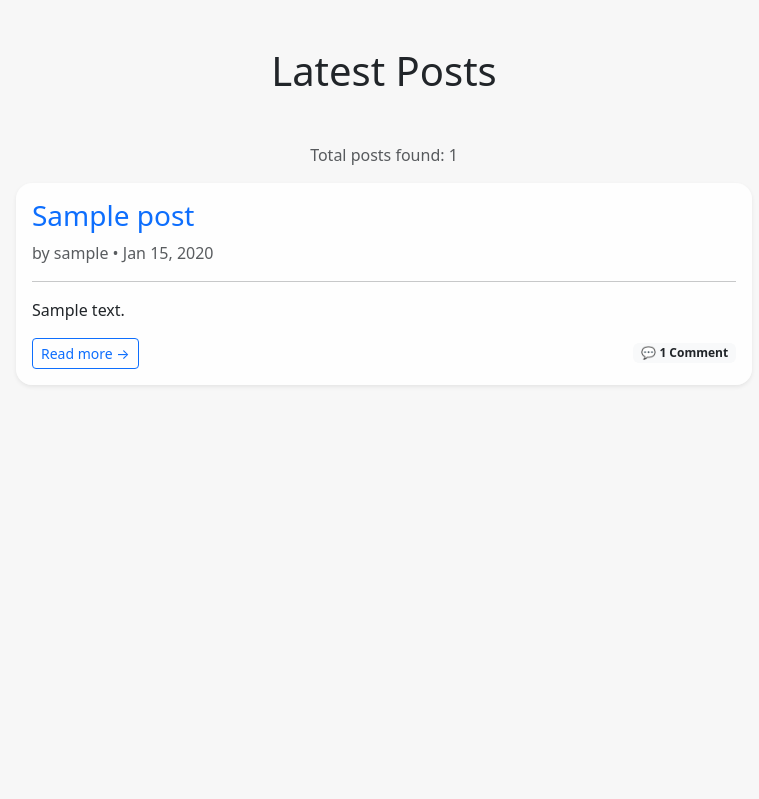
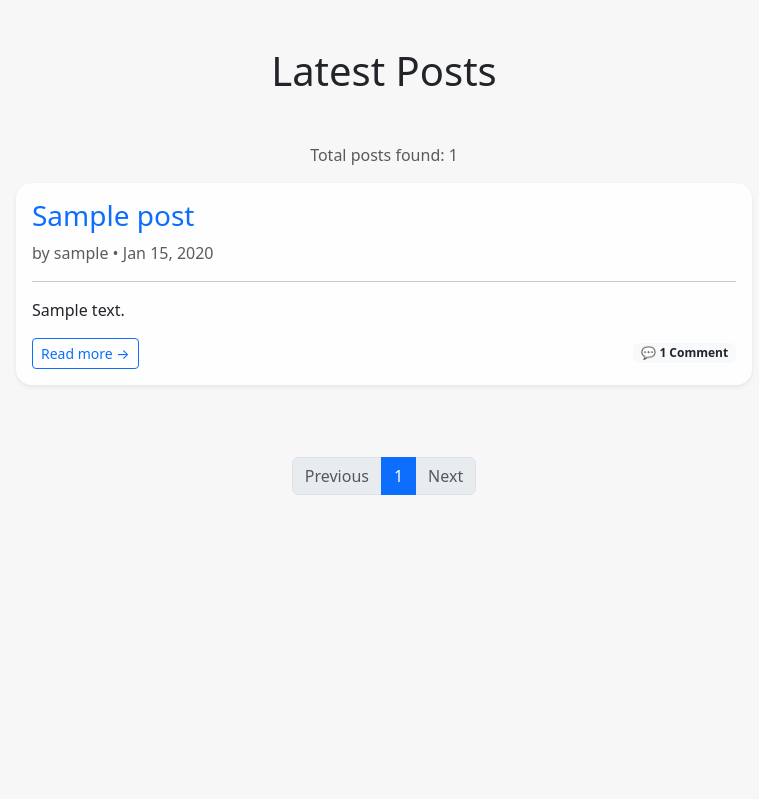
Before and after one commit to Mohammadali254/My-Blog-App, a Django app: page / in a window 1280 px wide. Shown: the part 57-856 px from the top of the page, without its empty margins (256-1015 px from the left). Run offline with Django 5.2, Linux system fonts and the light colour scheme; tables that the repository leaves empty hold one stand-in row (values such as "Sample post").

Commit message:
Pagination Added

```diff
--- a/blogapp/views.py
+++ b/blogapp/views.py
@@ -14,6 +14,8 @@ class HomePageView(ListView):
     model = Post
     template_name = 'home.html'
     context_object_name = 'posts'
+    paginate_by = 5
+    ordering = ['created_at']
 
 class PostDetailView(LoginRequiredMixin, DetailView):
     model = Post
--- a/templates/home.html
+++ b/templates/home.html
@@ -10,7 +10,7 @@
   <p class="text-center text-muted">Total posts found: {{ posts.count }}</p>
 
   <div class="row justify-content-center">
-    {% for post in posts %}
+    {% for post in page_obj %}
       <div class="col-md-8 mb-4">
         <div class="card mb-4 shadow-sm border-0 rounded-4" style="background-color: #ffffffd9;">
           <div class="card-body">
@@ -19,7 +19,7 @@
               by {{ post.author }} • {{ post.created_at|date:"M d, Y" }}
             </p>
             <hr>
-            <p class="card-text mt-3">{{ post.body|truncatewords:50 }}</p>
+            <p class="card-text mt-3">{{ post.body|truncatewords:40 }}</p>
 
             <!-- Read More + Comment Count Row -->
             <div class="d-flex justify-content-between align-items-center mt-3">
@@ -38,6 +38,38 @@
         <p class="text-muted">No posts have been created yet.</p>
       </div>
     {% endfor %}
+
+     <!-- pagination -->
+    <div class="d-flex justify-content-center mt-4">
+      <nav aria-label="Page navigation">
+        <ul class="pagination">
+          {% if page_obj.has_previous %}
+            <li class="page-item">
+              <a class="page-link" href="?page={{ page_obj.previous_page_number }}">Previous</a>
+            </li>
+          {% else %}
+            <li class="page-item disabled"><span class="page-link">Previous</span></li>
+          {% endif %}
+
+          {% for num in page_obj.paginator.page_range %}
+            {% if page_obj.number == num %}
+              <li class="page-item active"><span class="page-link">{{ num }}</span></li>
+            {% else %}
+              <li class="page-item"><a class="page-link" href="?page={{ num }}">{{ num }}</a></li>
+            {% endif %}
+          {% endfor %}
+
+          {% if page_obj.has_next %}
+            <li class="page-item">
+              <a class="page-link" href="?page={{ page_obj.next_page_number }}">Next</a>
+            </li>
+          {% else %}
+            <li class="page-item disabled"><span class="page-link">Next</span></li>
+          {% endif %}
+        </ul>
+      </nav>
+    </div>
+
   </div>
 </div>
 {% endblock %}
```
